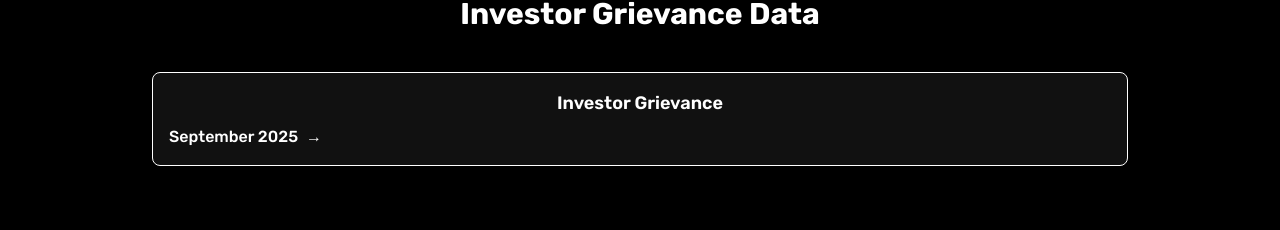
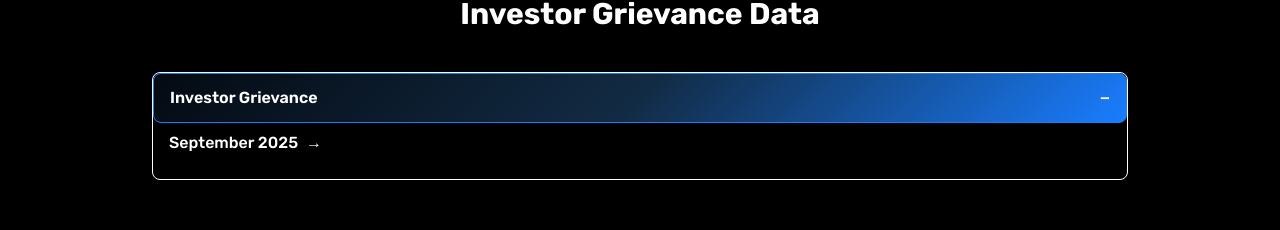
Before and after one commit to hemantsonawanegreycats/Laava-website, a React (Vite) app: page /investorgrievance in a window 1280 px wide. Shown: the part 220-450 px from the top of the page. Built offline with nearby package versions, Linux system fonts and the light colour scheme.

Commit message:
1st live

```diff
--- a/src/components/pages/Investor-grievance.jsx
+++ b/src/components/pages/Investor-grievance.jsx
@@ -10,7 +10,7 @@ const docsData = {
 };
 
 const Investordocs = () => {
-  const [openIndex, setOpenIndex] = useState(null);
+  const [openIndex, setOpenIndex] = useState(0);
 
   const toggleAccordion = (idx) => {
     setOpenIndex(openIndex === idx ? null : idx);
@@ -23,7 +23,7 @@ const Investordocs = () => {
           Investor Grievance Data
         </h2>
 
-        <div className="hidden md:block space-y-4">
+        {/* <div className="hidden md:block space-y-4">
           {docsData["Investor Grievance"].map((group, index) => (
             <div
               key={index}
@@ -49,17 +49,17 @@ const Investordocs = () => {
               </ul>
             </div>
           ))}
-        </div>
+        </div> */}
 
-        <div className="md:hidden space-y-4">
+        <div className="space-y-4">
           <div className="border border-gray-700 rounded-lg">
-            {/* <button
+            <button
               onClick={() => toggleAccordion(0)}
               className="abyssBlue rounded-lg w-full flex justify-between items-center px-4 py-3 text-left font-semibold"
             >
               Investor Grievance
               <span className="ml-2">{openIndex === 0 ? "−" : "+"}</span>
-            </button> */}
+            </button>
 
             {openIndex === 0 && (
               <div className="px-4 pb-4">
```
